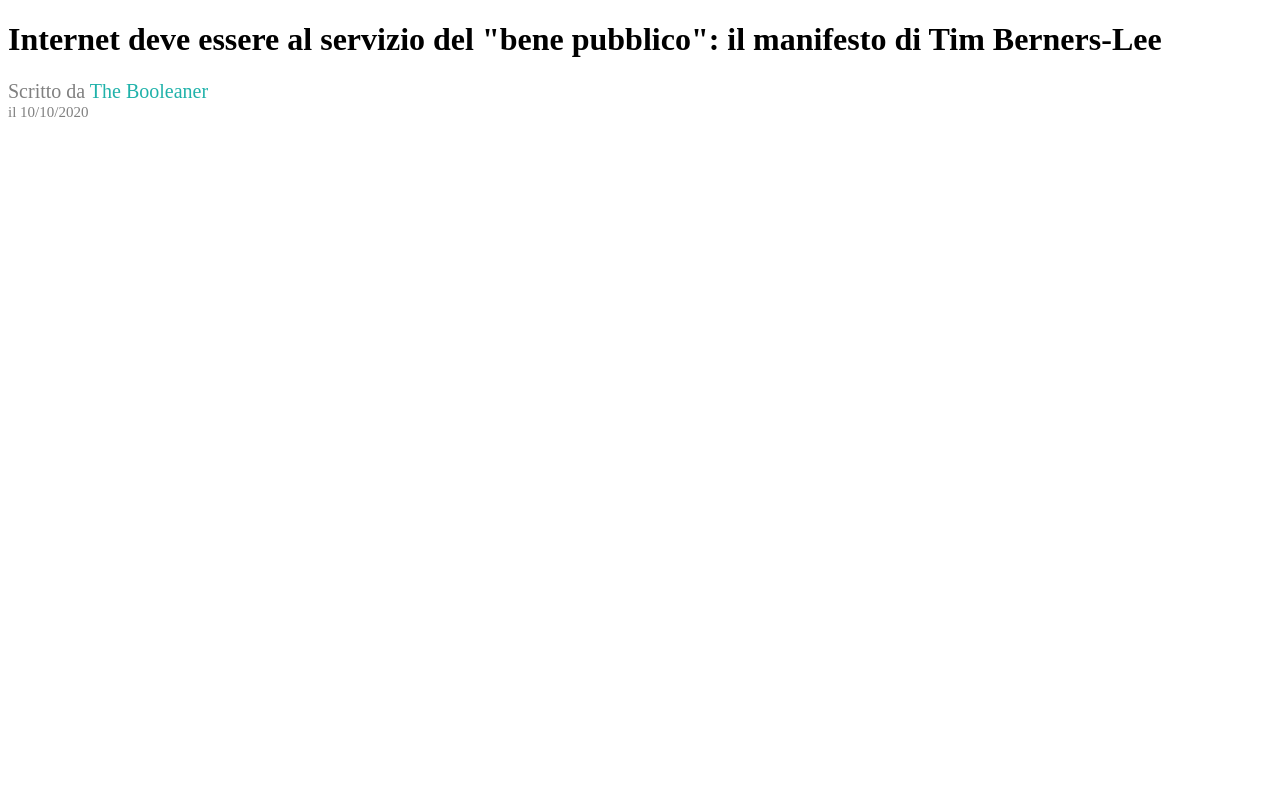
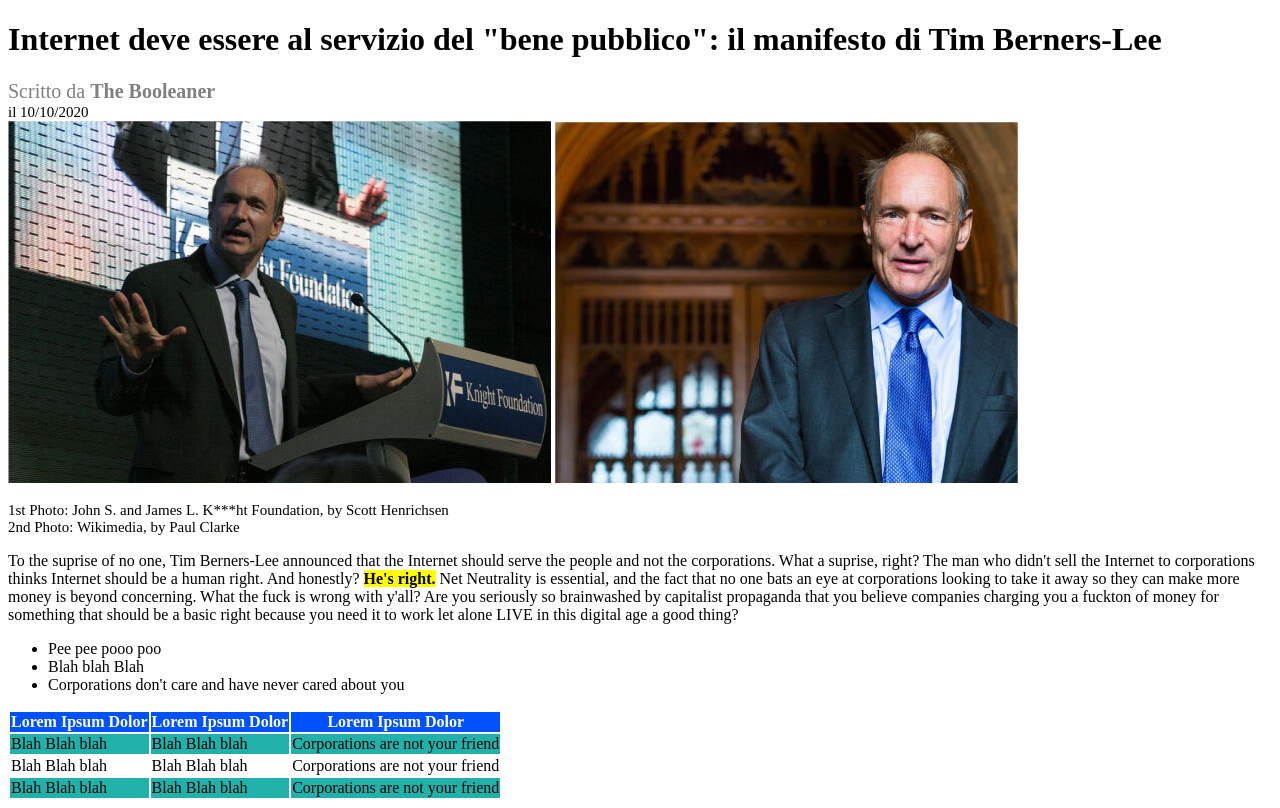
Before and after one commit to Driccioli/html-css-booleaner, a plain HTML site: page index.html in a window 1280 px wide. Shown: the part 158-966 px from the top of the page. Before the commit the page ends 800 px from the top, so only its background shows below. Drawn offline with Linux system fonts and the light colour scheme.

Commit message:
Aggiunte foto, didascalie, lista e tabella (da rifare coi div invece che con table)

```diff
--- a/css/style.css
+++ b/css/style.css
@@ -11,15 +11,28 @@
     margin-left: 10px;
 }
 
-span{
+.autore{
     color: gray;
     font-size: 20px;
 }
 
 .blue{
-    color: lightseagreen;
+    background-color: lightseagreen;
 }
 
 #data{
     font-size: 15px;
 }
+
+.didascalia{
+    font-size: 15px;
+}
+
+.highlight{
+    background-color: yellow;
+}
+
+thead > tr{
+    background-color: rgb(0, 81, 255);
+    color: white;
+}
--- a/index.html
+++ b/index.html
@@ -13,9 +13,56 @@
     </header>
     <main>
         <h1>Internet deve essere al servizio del "bene pubblico": il manifesto di Tim Berners-Lee</h1>
-        <span >Scritto da <span class="blue">The Booleaner</span></span>
+        <span class=autore>Scritto da <b>The Booleaner</b></span>
         <br>
         <span id="data">il 10/10/2020</span>
+        <br>
+        <img src="img/tim-1.jpg" alt="First photo of Tim Berners-Lee">
+        <img src="img/tim-2.jpg" alt="Second photo of Tim Berners-Lee">
+
+        <p class="didascalia">1st Photo: John S. and James L. K***ht Foundation, by Scott Henrichsen
+        <br>
+            2nd Photo: Wikimedia, by Paul Clarke
+        </p>
+
+        <p>
+            To the suprise of no one, Tim Berners-Lee announced that the Internet should serve the people and not the corporations. What a suprise, right? The man who didn't sell the Internet to corporations thinks Internet should be a human right.
+            And honestly? <span class="highlight"><b>He's right.</b></span> Net Neutrality is essential, and the fact that no one bats an eye at corporations looking to take it away so they can make more money is beyond concerning. What the fuck is wrong with y'all?
+            Are you seriously so brainwashed by capitalist propaganda that you believe companies charging you a fuckton of money for something that should be a basic right because you need it to work let alone LIVE in this digital age a good thing?
+        </p>
+
+        <ul>
+            <li>Pee pee pooo poo</li>
+            <li>Blah blah Blah</li>
+            <li>Corporations don't care and have never cared about you</li>
+        </ul>
+
+        <table>
+            <thead>
+                <tr>
+                    <th>Lorem Ipsum Dolor</th>
+                    <th>Lorem Ipsum Dolor</th>
+                    <th>Lorem Ipsum Dolor</th>
+                </tr>
+            </thead>
+            <tbody>
+                <tr class="blue">
+                    <td>Blah Blah blah</td>
+                    <td>Blah Blah blah</td>
+                    <td>Corporations are not your friend</td>
+                </tr>
+                <tr>
+                    <td>Blah Blah blah</td>
+                    <td>Blah Blah blah</td>
+                    <td>Corporations are not your friend</td>
+                </tr>
+                <tr class="blue">
+                    <td>Blah Blah blah</td>
+                    <td>Blah Blah blah</td>
+                    <td>Corporations are not your friend</td>
+                </tr>
+            </tbody>
+        </table>
     </main>
 </body>
 </html>
```
